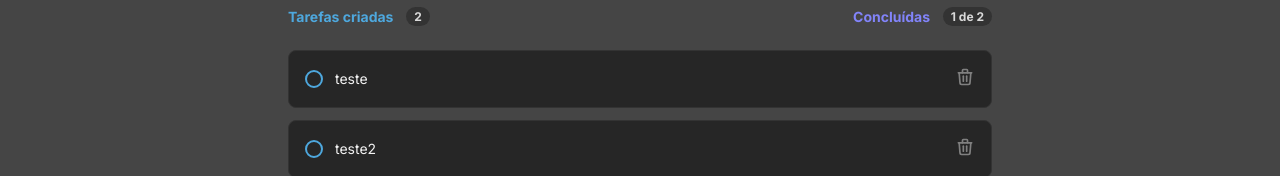
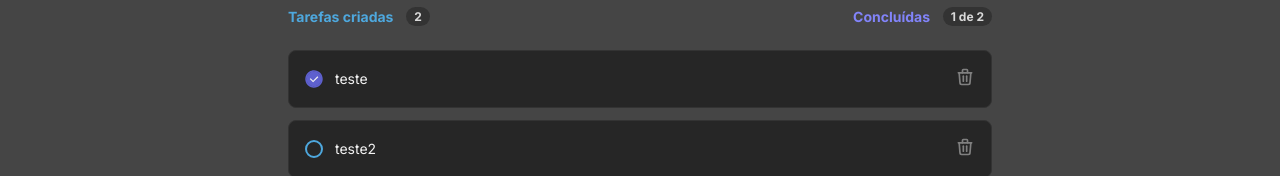
Before and after one commit to namevug/Praticando-Conceitos, a React (Vite) app: page / in a window 1280 px wide. Shown: the part 283-459 px from the top of the page. Built offline with nearby package versions, Linux system fonts and the light colour scheme.

Commit message:
feat: Create function isCompleted

```diff
--- a/src/App.tsx
+++ b/src/App.tsx
@@ -40,10 +40,28 @@
     setTask(newTasks)
   }
 
+  function toggleTaskComppletedById(taskId: string) {
+    const newTask = tasks.map((tasks) => {
+      if (tasks.id === taskId) {
+        return {
+          ...tasks,
+          isCompleted: !tasks.isCompleted,
+        }
+      }
+      return tasks
+    })
+
+    setTask(newTask)
+  }
+
   return (
     <>
       <Header onAddTask={addTask} />
-      <Tasks tasks={tasks} onDelete={deleteTaskById} />
+      <Tasks
+        tasks={tasks}
+        onDelete={deleteTaskById}
+        onComplete={toggleTaskComppletedById}
+      />
     </>
   )
 }
--- a/src/Components/Card/Index.tsx
+++ b/src/Components/Card/Index.tsx
@@ -1,17 +1,22 @@
 import { TbTrash } from 'react-icons/tb'
+import CheckCircle from '../../assets/Check.svg'
 import styles from './Card.module.css'
 import { Task } from '../../App'
 
 interface Props {
   task: Task
   onDelete: (taskId: string) => void
+  onComplete: (taskId: string) => void
 }
 
-export function Card({ task, onDelete }: Props) {
+export function Card({ task, onDelete, onComplete }: Props) {
   return (
     <div className={styles.card}>
-      <button className={styles.checkContainer}>
-        <div />
+      <button
+        className={styles.checkContainer}
+        onClick={() => onComplete(task.id)}
+      >
+        {task.isCompleted ? <img src={CheckCircle} /> : <div />}
       </button>
       <p>{task.title}</p>
       <button className={styles.deleteButton} onClick={() => onDelete(task.id)}>
--- a/src/Components/Tasks/Index.tsx
+++ b/src/Components/Tasks/Index.tsx
@@ -5,9 +5,10 @@
 interface Props {
   tasks: Task[]
   onDelete: (taskId: string) => void
+  onComplete: (taskId: string) => void
 }
 
-export function Tasks({ tasks, onDelete }: Props) {
+export function Tasks({ tasks, onDelete, onComplete }: Props) {
   const tasksQuantity = tasks.length
   const completedTasks = tasks.filter((task) => task.isCompleted).length
 
@@ -29,7 +30,14 @@
         </header>
         <div className={styles.cards}>
           {tasks.map((task) => {
-            return <Card key={task.id} task={task} onDelete={onDelete} />
+            return (
+              <Card
+                key={task.id}
+                task={task}
+                onDelete={onDelete}
+                onComplete={onComplete}
+              />
+            )
           })}
         </div>
       </section>
```
Also changed, not shown: src/assets/Check.svg (added).
